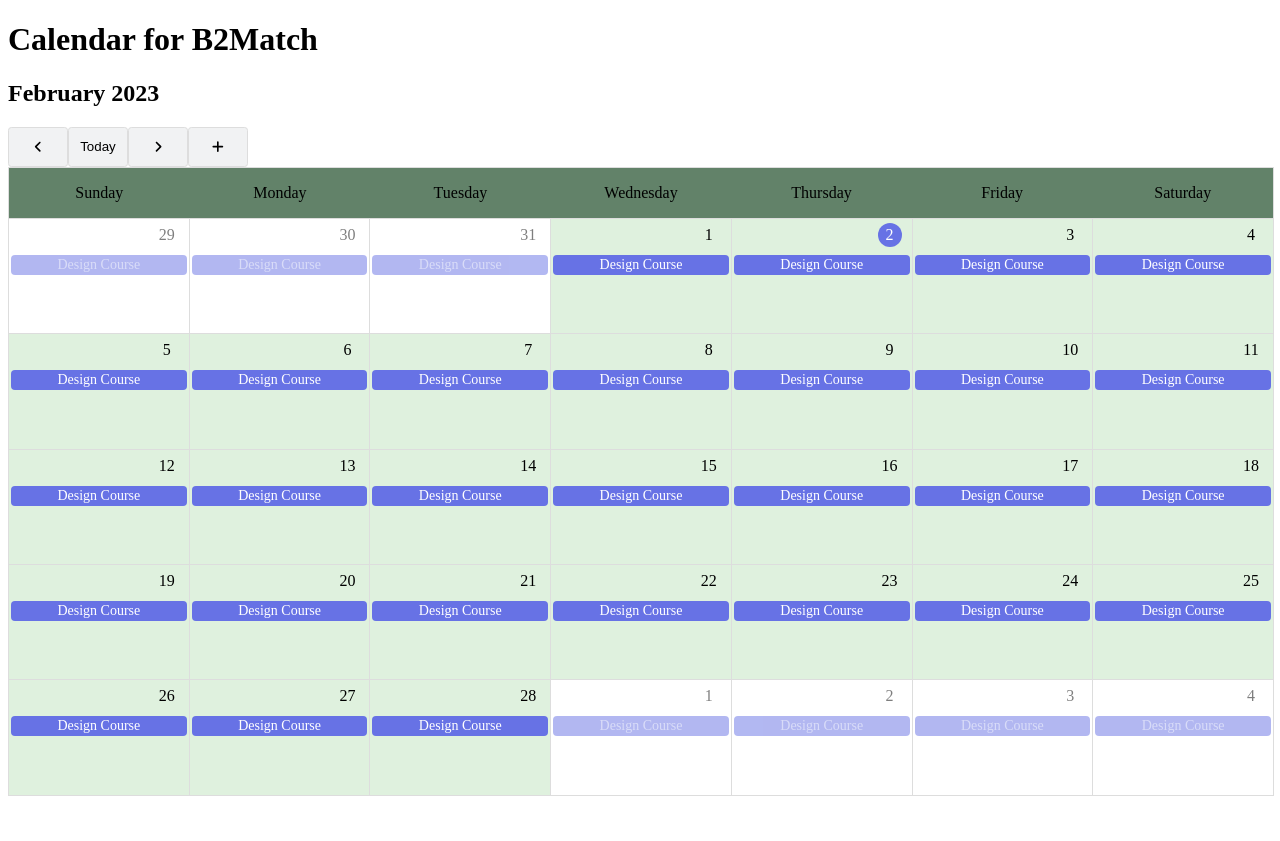
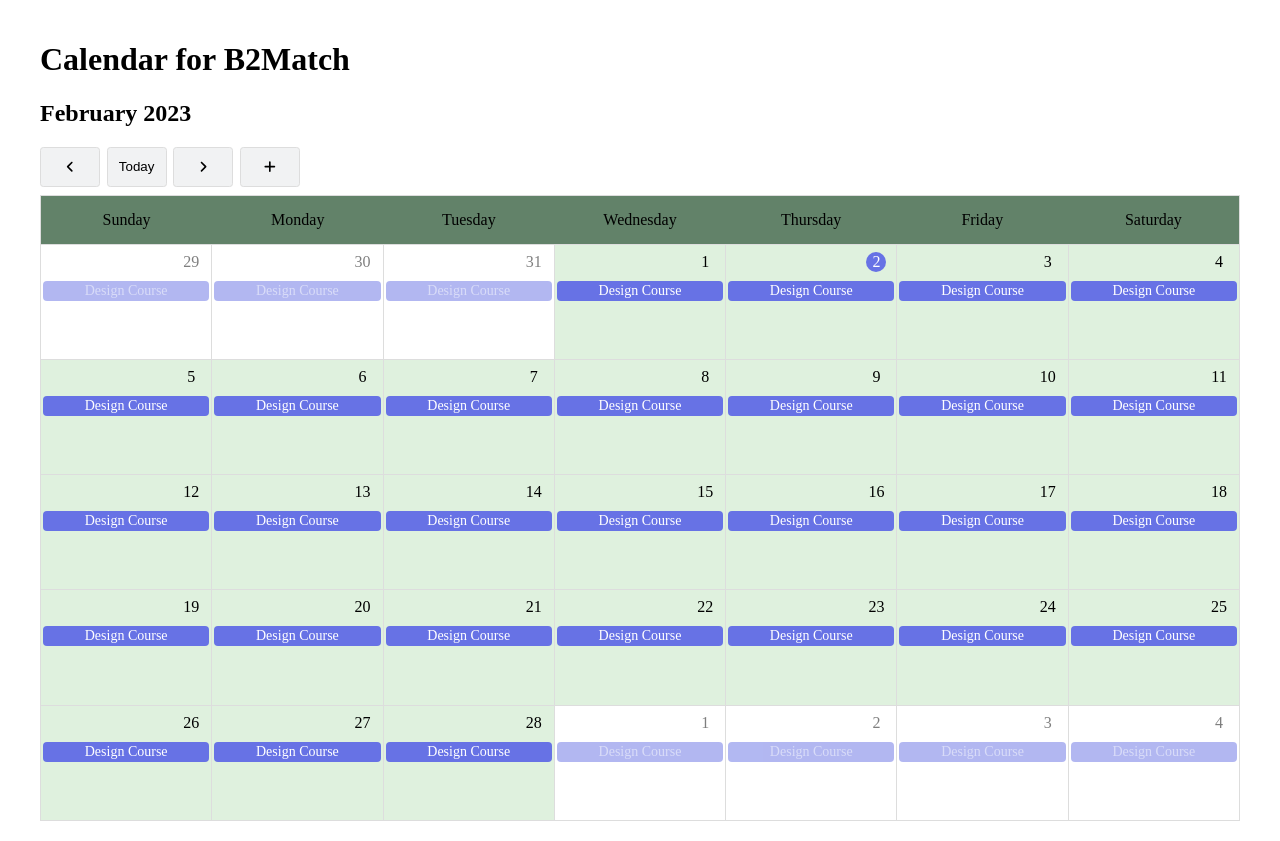
Before and after one commit to roberth6060/react-calender-app, a React (Create React App) app: page / in a window 1280 px wide. Before the commit the page ends 804 px from the top, so only its background shows below. Built offline with nearby package versions, Linux system fonts and the light colour scheme.

Commit message:
update styling on calendar header component

```diff
--- a/src/App.tsx
+++ b/src/App.tsx
@@ -1,10 +1,12 @@
 
 import Calendar from "./components/Calendar/Calendar";
+import GlobalStyle from "./GlobalStyle";
 
 export default function App() {
 
   return (
    <>
+   <GlobalStyle/>
     <Calendar/>
    </>
   );
--- /dev/null
+++ b/src/GlobalStyle.tsx
@@ -0,0 +1,23 @@
+import { createGlobalStyle } from "styled-components";
+
+const GlobalStyle = createGlobalStyle`
+*,
+*::before,
+*::after {
+  box-sizing: border-box;
+}
+body {
+  margin: 0;
+  padding: 20px 40px;
+
+  @media screen and (max-width: 800px){
+    padding: 10px;
+  }
+}
+a {
+  text-decoration: none;
+  color: black;
+}
+`;
+
+export default GlobalStyle;
--- a/src/components/CalendarHeader/CalendarHeader.tsx
+++ b/src/components/CalendarHeader/CalendarHeader.tsx
@@ -1,28 +1,22 @@
 import { useState } from "react";
 import { FontAwesomeIcon } from "@fortawesome/react-fontawesome";
 import { faAngleLeft, faAngleRight, faPlus, faPlusSquare } from "@fortawesome/free-solid-svg-icons";
-import { ArrowButton } from "./style/CalendarHeader-style";
+import { ArrowButton, CalendarHead } from "./style/CalendarHeader-style";
 import moment from "moment";
 import { useAppDispatch, useAppSelector } from "../../store/hooks";
 import { decrement, increment ,showtoday} from "../../store/features/CalendarSlice";
 import useModal from "../common/Modal/useModal";
 import Modal from "../common/Modal/Modal";
 import EventForm from "../EventForm/EventForm";
-
-
+import Calendar from "../Calendar/Calendar";
 
 const CalendarHeader = ()=>{
   const dispatch = useAppDispatch();
   const {curDate} = useAppSelector((state)=> state.calendar);
 
-
   // Variables:
   const year = moment(curDate).format("YYYY");
   const  month = moment(curDate).format("MM");
-
-  const lastDays = moment(curDate).subtract("month").daysInMonth();
-  const curDays = moment().daysInMonth();
-
 
   const  yearAndMonth = moment(month).format("MMMM") + " " + year;
 
@@ -30,7 +24,7 @@ const CalendarHeader = ()=>{
 
   console.log(isOpen)
     return (
-    <>
+    <CalendarHead>
       <h2>{`${yearAndMonth}`}</h2>
 
       <ArrowButton onClick={()=>dispatch(decrement())} type="submit">
@@ -40,6 +34,6 @@ const CalendarHeader = ()=>{
       <ArrowButton onClick={()=>dispatch(increment())}  type="submit"> <FontAwesomeIcon icon={faAngleRight} /></ArrowButton>
       <ArrowButton onClick={toggle}><FontAwesomeIcon icon={faPlus} /></ArrowButton>
        <Modal isOpen={isOpen} toggle={toggle}><EventForm/></Modal>
-    </>)
+    </CalendarHead>)
 }
 export default CalendarHeader;
--- a/src/components/CalendarHeader/style/CalendarHeader-style.ts
+++ b/src/components/CalendarHeader/style/CalendarHeader-style.ts
@@ -9,4 +9,9 @@ export const ArrowButton = styled.button`
   cursor: pointer;
   background: #f1f2f3;
   border: 1px solid #ddd;
+  margin-right: 0.5em;
 `;
+
+export const CalendarHead = styled.div`
+  margin: 0.5em 0;
+`;
--- a/src/components/common/CalendarDate/style/CalendarDate-Style.ts
+++ b/src/components/common/CalendarDate/style/CalendarDate-Style.ts
@@ -5,7 +5,7 @@ export const CalendarNumber = styled.span<{
   colorText: string;
 }>`
   position: absolute;
-  top: 4px;
+  top: 7px;
   right: 10px;
   line-height: 1;
   z-index: 1;
```
